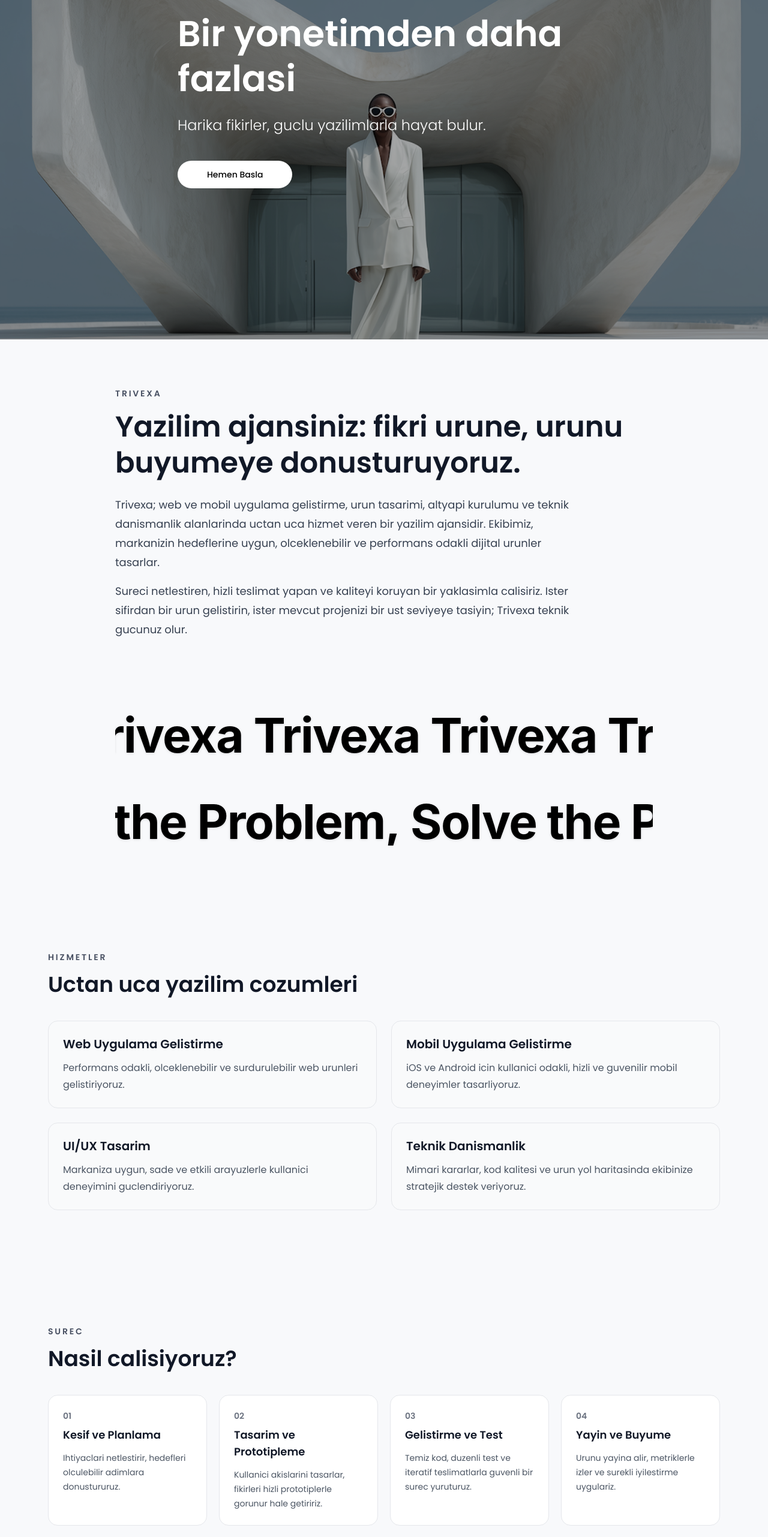
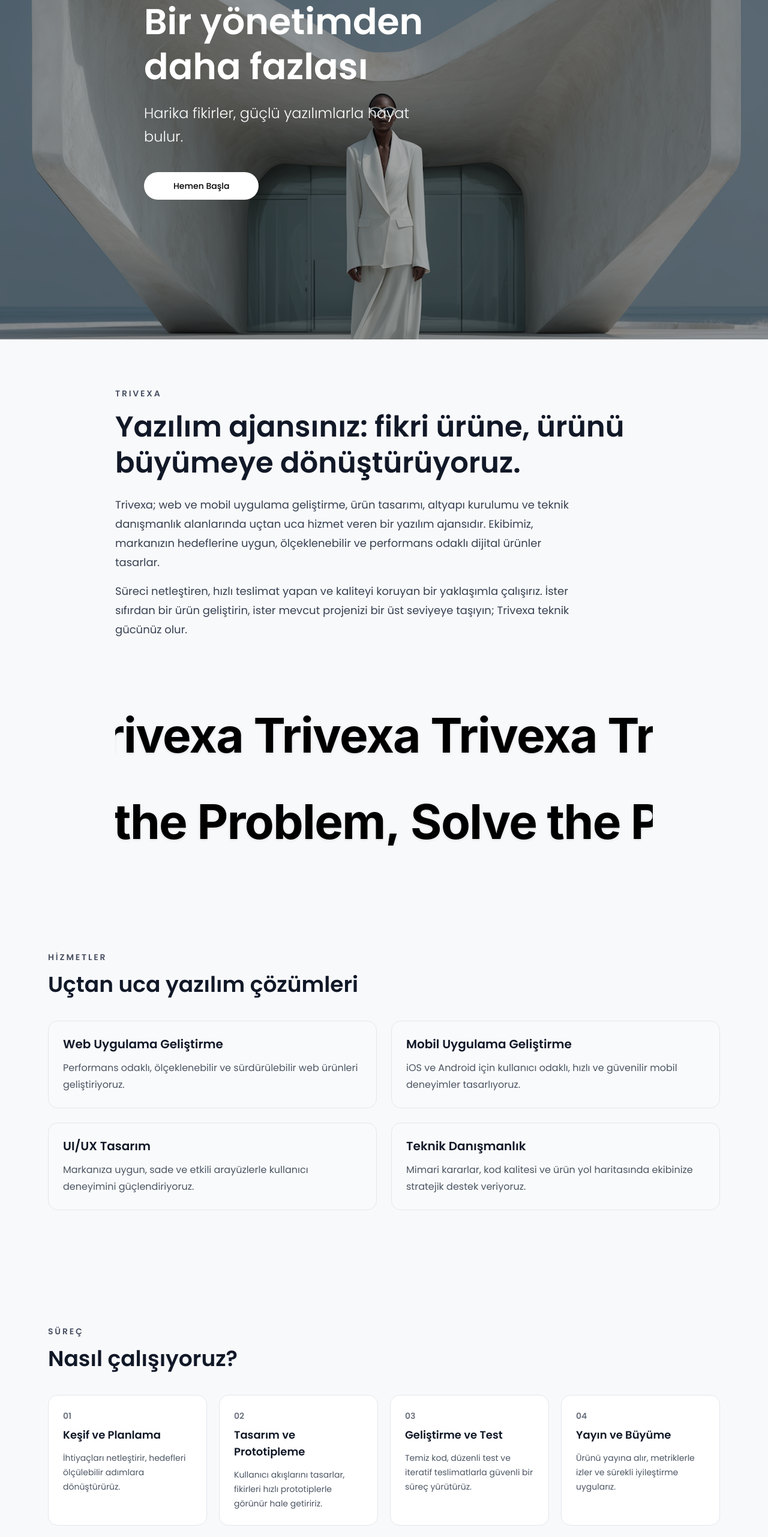
Before and after one commit to emirkzmc/trivexa-landing, a React (Vite) app: page / in a window 1280 px wide. Shown: the part 234-2797 px from the top of the page at 60% size. Built offline with nearby package versions, Linux system fonts and the light colour scheme; no server answers.

Commit message:
feat: localize landing content and add policy pages

```diff
--- a/index.html
+++ b/index.html
@@ -1,5 +1,5 @@
 <!doctype html>
-<html lang="en">
+<html lang="tr">
 
 <head>
   <meta charset="UTF-8" />
@@ -10,7 +10,7 @@
   <link
     href="https://fonts.googleapis.com/css2?family=Jost:ital,wght@0,100..900;1,100..900&family=Oswald:wght@200..700&family=Poppins:ital,wght@0,100;0,200;0,300;0,400;0,500;0,600;0,700;0,800;0,900;1,100;1,200;1,300;1,400;1,500;1,600;1,700;1,800;1,900&family=Rubik:ital,wght@0,300..900;1,300..900&display=swap"
     rel="stylesheet">
-  <title>TRIVEXA | Innovative Digital Solutions</title>
+  <title>TRIVEXA | Yenilikçi Dijital Çözümler</title>
 </head>
 
 <body class="p-0 m-0 ">
--- a/src/app/router/routeUtils.ts
+++ b/src/app/router/routeUtils.ts
@@ -31,6 +31,12 @@
   if (pathname === '/takim') {
     return '/takim';
   }
+  if (pathname === '/gizlilik-politikasi') {
+    return '/gizlilik-politikasi';
+  }
+  if (pathname === '/kullanici-politikasi') {
+    return '/kullanici-politikasi';
+  }
   return '/';
 }
 
--- a/src/app/router/types.ts
+++ b/src/app/router/types.ts
@@ -3,4 +3,5 @@
 
 export type CustomerLoginPath = `/customer-login${string}`;
 export type PreviewPath = '/password-reset-preview';
-export type AppPath = NavPath | CustomerPanelPath | CustomerLoginPath | PreviewPath;
+export type PolicyPath = '/gizlilik-politikasi' | '/kullanici-politikasi';
+export type AppPath = NavPath | CustomerPanelPath | CustomerLoginPath | PreviewPath | PolicyPath;
--- a/src/features/home/components/HeroSection.tsx
+++ b/src/features/home/components/HeroSection.tsx
@@ -15,7 +15,7 @@
       style={{ backgroundImage: `url('${content.hero.backgroundImage}')` }}
     >
       <div className="absolute inset-0 bg-black/35" />
-      <div className="relative mx-auto w-full max-w-3xl px-6 py-16 text-center text-white sm:px-10 md:py-20 md:text-left">
+      <div className="relative  w-full max-w-3xl px-6 py-16 text-center text-white sm:px-10 md:py-20 md:pl-60  md:text-left">
         <h1 className="text-4xl font-semibold leading-tight sm:text-5xl md:text-6xl">
           {content.hero.title}
         </h1>
--- /dev/null
+++ b/src/features/policies/pages/PolicyPage.tsx
@@ -0,0 +1,45 @@
+import { useLandingContent } from '../../../shared/hooks/useLandingContent';
+
+type PolicyPageProps = {
+  type: 'privacy' | 'user';
+};
+
+export default function PolicyPage({ type }: PolicyPageProps) {
+  const { content, isLoading, error } = useLandingContent();
+
+  if (isLoading) {
+    return (
+      <main className="flex min-h-[60vh] items-center justify-center bg-[#f9fafb] pt-24">
+        <div className="text-gray-500">Yükleniyor...</div>
+      </main>
+    );
+  }
+
+  if (error || !content) {
+    return (
+      <main className="flex min-h-[60vh] items-center justify-center bg-[#f9fafb] pt-24">
+        <div className="text-red-500">İçerik yüklenemedi.</div>
+      </main>
+    );
+  }
+
+  const policyContent = type === 'privacy' ? content.privacyPolicy : content.userPolicy;
+
+  return (
+    <main className="min-h-screen bg-[#f9fafb] px-6 py-32 md:px-20 lg:py-40">
+      <div className="mx-auto max-w-4xl rounded-2xl bg-white p-8 shadow-sm md:p-12 lg:p-16">
+        <div className="mb-8">
+          <span className="mb-2 inline-block rounded-full bg-blue-50 px-3 py-1 text-xs font-semibold tracking-wider text-blue-600">
+            {policyContent.label}
+          </span>
+          <h1 className="text-3xl font-bold tracking-tight text-gray-900 md:text-4xl lg:text-5xl">
+            {policyContent.title}
+          </h1>
+        </div>
+        <div className="prose prose-blue max-w-none text-gray-600 whitespace-pre-wrap">
+          {policyContent.content}
+        </div>
+      </div>
+    </main>
+  );
+}
--- a/src/shared/content/landingContent.ts
+++ b/src/shared/content/landingContent.ts
@@ -56,6 +56,12 @@
   image: string;
 };
 
+export type LandingPolicyContent = {
+  label: string;
+  title: string;
+  content: string;
+};
+
 export type LandingContent = {
   hero: LandingHeroContent;
   intro: LandingIntroContent;
@@ -63,6 +69,8 @@
   process: LandingProcessContent;
   impact: LandingImpactContent;
   contact: LandingContactContent;
+  privacyPolicy: LandingPolicyContent;
+  userPolicy: LandingPolicyContent;
   meta?: {
     updatedAt?: string;
     updatedBy?: string | null;
@@ -71,91 +79,131 @@
 
 export const DEFAULT_LANDING_CONTENT: LandingContent = {
   hero: {
-    title: 'Bir yonetimden daha fazlasi',
-    subtitle: 'Harika fikirler, guclu yazilimlarla hayat bulur.',
-    ctaLabel: 'Hemen Basla',
+    title: 'Bir yönetimden daha fazlası',
+    subtitle: 'Harika fikirler, güçlü yazılımlarla hayat bulur.',
+    ctaLabel: 'Hemen Başla',
     ctaLink: '#agency-intro',
     backgroundImage: '/photo.png',
   },
   intro: {
     label: 'TRIVEXA',
-    title: 'Yazilim ajansiniz: fikri urune, urunu buyumeye donusturuyoruz.',
+    title: 'Yazılım ajansınız: fikri ürüne, ürünü büyümeye dönüştürüyoruz.',
     paragraphs: [
-      'Trivexa; web ve mobil uygulama gelistirme, urun tasarimi, altyapi kurulumu ve teknik danismanlik alanlarinda uctan uca hizmet veren bir yazilim ajansidir. Ekibimiz, markanizin hedeflerine uygun, olceklenebilir ve performans odakli dijital urunler tasarlar.',
-      'Sureci netlestiren, hizli teslimat yapan ve kaliteyi koruyan bir yaklasimla calisiriz. Ister sifirdan bir urun gelistirin, ister mevcut projenizi bir ust seviyeye tasiyin; Trivexa teknik gucunuz olur.',
+      'Trivexa; web ve mobil uygulama geliştirme, ürün tasarımı, altyapı kurulumu ve teknik danışmanlık alanlarında uçtan uca hizmet veren bir yazılım ajansıdır. Ekibimiz, markanızın hedeflerine uygun, ölçeklenebilir ve performans odaklı dijital ürünler tasarlar.',
+      'Süreci netleştiren, hızlı teslimat yapan ve kaliteyi koruyan bir yaklaşımla çalışırız. İster sıfırdan bir ürün geliştirin, ister mevcut projenizi bir üst seviyeye taşıyın; Trivexa teknik gücünüz olur.',
     ],
     tickerTexts: ['Trivexa', 'Solve the Problem,'],
   },
   services: {
     label: 'Hizmetler',
-    title: 'Uctan uca yazilim cozumleri',
+    title: 'Uçtan uca yazılım çözümleri',
     items: [
       {
-        title: 'Web Uygulama Gelistirme',
+        title: 'Web Uygulama Geliştirme',
         description:
-          'Performans odakli, olceklenebilir ve surdurulebilir web urunleri gelistiriyoruz.',
+          'Performans odaklı, ölçeklenebilir ve sürdürülebilir web ürünleri geliştiriyoruz.',
       },
       {
-        title: 'Mobil Uygulama Gelistirme',
+        title: 'Mobil Uygulama Geliştirme',
         description:
-          'iOS ve Android icin kullanici odakli, hizli ve guvenilir mobil deneyimler tasarliyoruz.',
+          'iOS ve Android için kullanıcı odaklı, hızlı ve güvenilir mobil deneyimler tasarlıyoruz.',
       },
       {
-        title: 'UI/UX Tasarim',
+        title: 'UI/UX Tasarım',
         description:
-          'Markaniza uygun, sade ve etkili arayuzlerle kullanici deneyimini guclendiriyoruz.',
+          'Markanıza uygun, sade ve etkili arayüzlerle kullanıcı deneyimini güçlendiriyoruz.',
       },
       {
-        title: 'Teknik Danismanlik',
+        title: 'Teknik Danışmanlık',
         description:
-          'Mimari kararlar, kod kalitesi ve urun yol haritasinda ekibinize stratejik destek veriyoruz.',
+          'Mimari kararlar, kod kalitesi ve ürün yol haritasında ekibinize stratejik destek veriyoruz.',
       },
     ],
   },
   process: {
-    label: 'Surec',
-    title: 'Nasil calisiyoruz?',
+    label: 'Süreç',
+    title: 'Nasıl çalışıyoruz?',
     steps: [
       {
-        title: 'Kesif ve Planlama',
+        title: 'Keşif ve Planlama',
         description:
-          'Ihtiyaclari netlestirir, hedefleri olculebilir adimlara donustururuz.',
+          'İhtiyaçları netleştirir, hedefleri ölçülebilir adımlara dönüştürürüz.',
       },
       {
-        title: 'Tasarim ve Prototipleme',
+        title: 'Tasarım ve Prototipleme',
         description:
-          'Kullanici akislarini tasarlar, fikirleri hizli prototiplerle gorunur hale getiririz.',
+          'Kullanıcı akışlarını tasarlar, fikirleri hızlı prototiplerle görünür hale getiririz.',
       },
       {
-        title: 'Gelistirme ve Test',
+        title: 'Geliştirme ve Test',
         description:
-          'Temiz kod, duzenli test ve iteratif teslimatlarla guvenli bir surec yuruturuz.',
+          'Temiz kod, düzenli test ve iteratif teslimatlarla güvenli bir süreç yürütürüz.',
       },
       {
-        title: 'Yayin ve Buyume',
+        title: 'Yayın ve Büyüme',
         description:
-          'Urunu yayina alir, metriklerle izler ve surekli iyilestirme uygulariz.',
+          'Ürünü yayına alır, metriklerle izler ve sürekli iyileştirme uygularız.',
       },
     ],
   },
   impact: {
     label: 'Trivexa Etkisi',
-    title: 'Urununuzu daha hizli ve daha dogru buyutun',
-    ctaLabel: 'Projeni Konusalim',
+    title: 'Ürününüzü daha hızlı ve daha doğru büyütün',
+    ctaLabel: 'Projeni Konuşalım',
     ctaLink: '/iletisim',
     backgroundColor: '#7D98AA',
     stats: [
       { value: '50+', label: 'Tamamlanan Proje' },
-      { value: '12', label: 'Farkli Sektor' },
-      { value: '%98', label: 'Zamaninda Teslimat' },
+      { value: '12', label: 'Farklı Sektör' },
+      { value: '%98', label: 'Zamanında Teslimat' },
       { value: '24/7', label: 'Teknik Destek' },
     ],
   },
   contact: {
-    label: 'ILETISIM',
-    title: 'Projenizi birlikte planlayalim.',
+    label: 'İLETİŞİM',
+    title: 'Projenizi birlikte planlayalım.',
     description:
-      'Kisa bir formla ihtiyacinizi aktarip ekibimizin size donus yapmasini saglayin.',
+      'Kısa bir formla ihtiyacınızı aktarıp ekibimizin size dönüş yapmasını sağlayın.',
     image: '/contact.png',
   },
+  privacyPolicy: {
+    label: 'Gizlilik',
+    title: 'Gizlilik Politikası',
+    content: `TRIVEXA olarak, kullanıcılarımızın kişisel verilerinin korunmasına ve güvenliğine en yüksek önemi veriyoruz. Bu Gizlilik Politikası, web sitemizi ziyaret ettiğinizde veya hizmetlerimizi kullandığınızda bilgilerinizin nasıl toplandığını, kullanıldığını ve paylaşıldığını açıklamaktadır.
+
+1. Toplanan Bilgiler
+İletişim formları veya müşteri paneli aracılığıyla adınız, e-posta adresiniz, telefon numaranız ve şirket bilgileriniz gibi kişisel verileri toplayabiliriz. Sistem performansını artırmak amacıyla çerezler (cookies) ve benzeri teknolojiler kullanılarak anonim kullanım istatistikleri elde edilebilir.
+
+2. Bilgilerin Kullanımı
+Topladığımız bilgiler; size daha iyi hizmet sunmak, taleplerinizi yanıtlamak, projelerinizi yönetmek, müşteri portalı erişimi sağlamak ve yasal yükümlülüklerimizi yerine getirmek amacıyla kullanılır.
+
+3. Bilgilerin Paylaşımı
+Kişisel verileriniz, izniniz olmadan üçüncü şahıslarla paylaşılmaz. Sadece yasal zorunluluklar doğrultusunda resmi makamlarla veya hizmet sağlayıcı iş ortaklarımızla gizlilik sözleşmeleri çerçevesinde paylaşılabilir.
+
+4. Veri Güvenliği
+TRIVEXA, kişisel verilerinizi yetkisiz erişim, kayıp veya kötüye kullanıma karşı korumak için geçerli güvenlik önlemleri almaktadır.
+
+5. Haklarınız
+Kişisel verilerinizle ilgili bilgi alma, düzeltme veya silme talebinde bulunma hakkına sahipsiniz. Bizimle iletişim sayfamızdan irtibata geçebilirsiniz.`,
+  },
+  userPolicy: {
+    label: 'Kullanıcı',
+    title: 'Kullanıcı Politikası (Kullanım Şartları)',
+    content: `TRIVEXA platformlarına hoş geldiniz. Web sitemizi veya müşteri portalımızı kullanarak aşağıdaki kullanım şartlarını kabul etmiş olursunuz:
+
+1. Hizmet Kapsamı ve Fikri Mülkiyet
+TRIVEXA, yazılım çözümleri ve danışmanlık hizmetleri sunar. Platformda yer alan içerik, logo, tasarım ve yazılım kodları TRIVEXA'nın mülkiyetindedir. Sözleşme ile aksi belirtilmedikçe kopyalanamaz veya izinsiz kullanılamaz.
+
+2. Kullanıcı Yükümlülükleri
+Müşteri paneline erişim bilgilerinizin güvenliğinden tamamen siz sorumlusunuz. Platformumuzu kullanırken yasalara uygun hareket etmeli, sisteme zarar verecek her türlü işlemden kaçınmalısınız.
+
+3. Sunulan Bilgilerin Doğruluğu
+Proje talepleri ve formlar aracılığıyla bize ilettiğiniz tüm bilgilerin doğru olduğunu beyan edersiniz. TRIVEXA, yanıltıcı bilgi sunulması halinde hizmet vermeyi reddedebilir.
+
+4. Güncellemeler ve Değişiklikler
+TRIVEXA, işbu Kullanıcı Politikası şartlarını ve sağlanan hizmetin detaylarını, önceden haber vermeksizin dilediği zaman değiştirme hakkını saklı tutar.
+
+5. Sorumluluk Reddi
+Web sitemiz veya hizmetlerimiz kesintisiz veya tamamen hatasız olma garantisi vermez. TRIVEXA, teknik veya idari kesintilerden doğabilecek doğrudan veya dolaylı zararlardan sorumlu tutulamaz.`,
+  },
 };
--- a/src/shared/hooks/useLandingContent.ts
+++ b/src/shared/hooks/useLandingContent.ts
@@ -66,6 +66,8 @@
     stats: impactStats,
   };
   const contact = { ...DEFAULT_LANDING_CONTENT.contact, ...(payload.contact ?? {}) };
+  const privacyPolicy = { ...DEFAULT_LANDING_CONTENT.privacyPolicy, ...(payload.privacyPolicy ?? {}) };
+  const userPolicy = { ...DEFAULT_LANDING_CONTENT.userPolicy, ...(payload.userPolicy ?? {}) };
 
   return {
     hero,
@@ -74,6 +76,8 @@
     process,
     impact,
     contact,
+    privacyPolicy,
+    userPolicy,
     meta: payload.meta ?? undefined,
   };
 }
--- a/src/shared/layout/Navbar.tsx
+++ b/src/shared/layout/Navbar.tsx
@@ -1,6 +1,6 @@
 import { useState } from "react";
 
-export type NavPath = "/" | "/iletisim" | "/takim";
+export type NavPath = "/" | "/iletisim" | "/takim" | "/gizlilik-politikasi" | "/kullanici-politikasi";
 
 interface NavbarProps {
   currentPath: NavPath;
```
Also changed, not shown: src/app/App.tsx (+8 -1 lines), src/shared/layout/Footer.tsx (+6 -3 lines), 1 other file (tests, documents, lock files or other folders).
